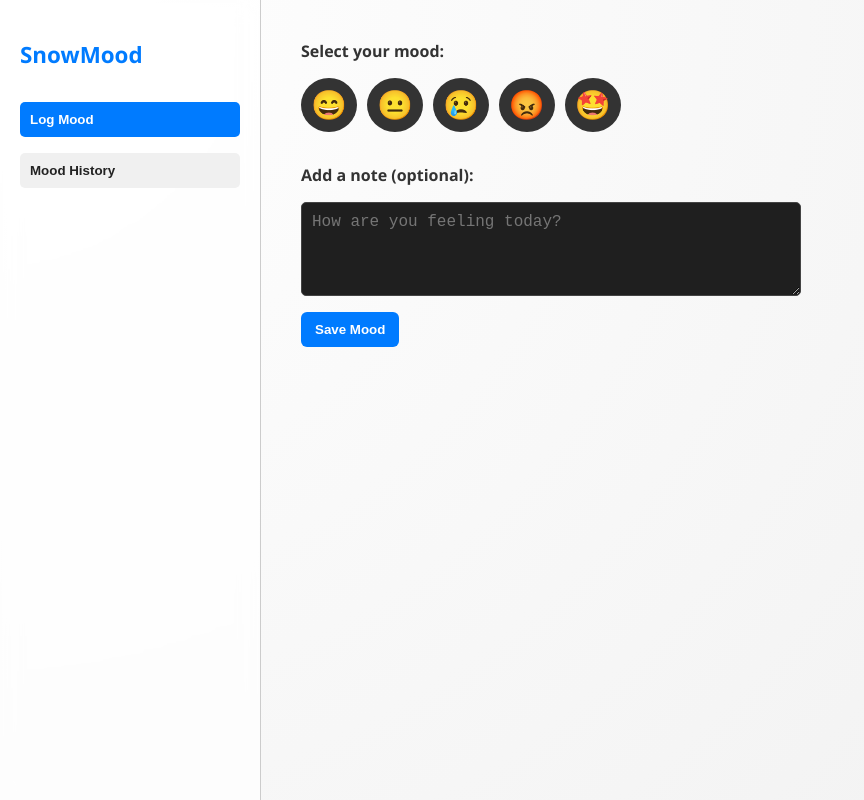
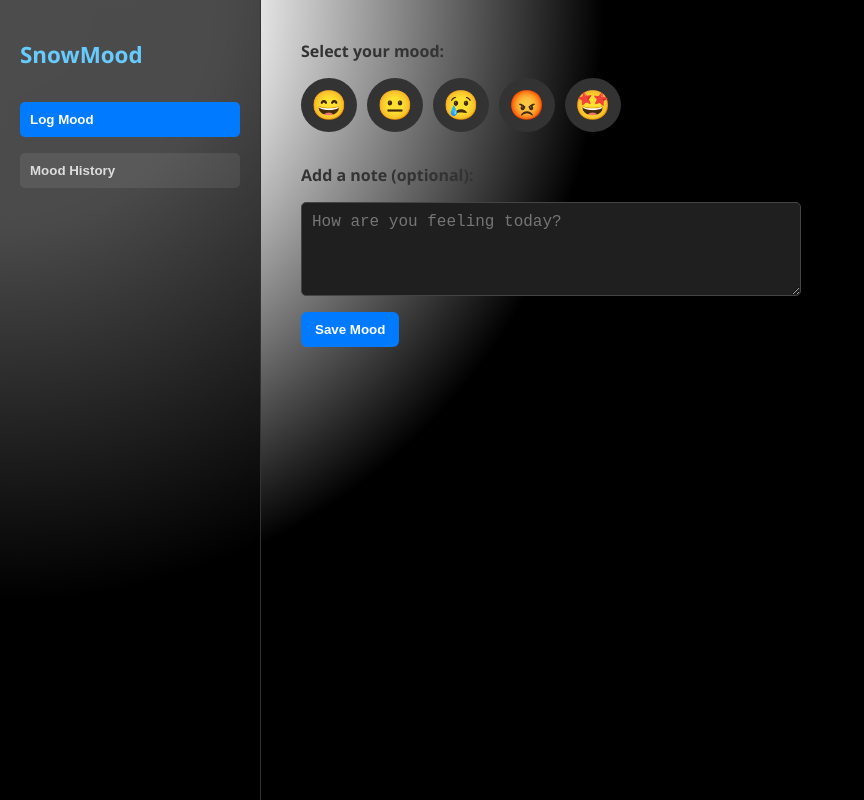
Before and after one commit to Aniketh-Srivathsa/daily-mood-logger, a React (Create React App) app: page / in a window 1280 px wide. Both pictures are taken after a click on the button "Log Mood". Shown: the whole page, without its empty margins (0-864 px from the left). Built offline with nearby package versions, Linux system fonts and the light colour scheme.

Commit message:
finalized changes: logo routing and spotlight effect

```diff
--- a/package.json
+++ b/package.json
@@ -9,7 +9,7 @@
     "@testing-library/user-event": "^13.5.0",
     "react": "^19.1.0",
     "react-dom": "^19.1.0",
-    "react-scripts": "5.0.1",
+    "react-scripts": "^3.0.1",
     "react-toastify": "^11.0.5",
     "web-vitals": "^2.1.4"
   },
--- a/public/index.html
+++ b/public/index.html
@@ -24,7 +24,7 @@
       work correctly both with client-side routing and a non-root public URL.
       Learn how to configure a non-root public URL by running `npm run build`.
     -->
-    <title>React App</title>
+    <title>Daily Mood Loggerrr</title>
   </head>
   <body>
     <noscript>You need to enable JavaScript to run this app.</noscript>
--- a/src/App.css
+++ b/src/App.css
@@ -1,8 +1,16 @@
+/* Spotlight Cursor Background */
 body {
+  background: radial-gradient(
+    circle at var(--x, 50%) var(--y, 50%),
+    #ffffff 0%,
+    #ffffff10 15%,
+    #000000 40%
+  );
+  background-repeat: no-repeat;
+  background-size: 100% 100%;
+  transition: background 0.3s ease, color 0.3s ease;
+  color: #fff;
   font-family: 'Segoe UI', Tahoma, Geneva, Verdana, sans-serif;
-  background: radial-gradient(circle at var(--x, 50%) var(--y, 50%), #ffffff, #f0f0f0);
-  color: #222;
-  transition: background 0.3s, color 0.3s;
 }
 
 .app {
@@ -13,35 +21,35 @@ body {
 /* Sidebar */
 .sidebar {
   width: 220px;
-  background-color: rgba(255, 255, 255, 0.75);
-  border-right: 1px solid #ccc;
+  background-color: rgba(0, 0, 0, 0.7);
+  border-right: 1px solid #333;
   padding: 20px;
   display: flex;
   flex-direction: column;
   gap: 1rem;
-  backdrop-filter: blur(10px);
+  backdrop-filter: blur(6px);
 }
 
 .sidebar h2 {
   font-size: 1.4rem;
   margin-bottom: 1rem;
-  color: #007bff;
+  color: #66ccff;
 }
 
 .sidebar button {
   padding: 10px;
-  background-color: #f0f0f0;
+  background-color: rgba(255, 255, 255, 0.08);
   border: none;
   border-radius: 5px;
   cursor: pointer;
   text-align: left;
   font-weight: 600;
-  color: #222;
+  color: #ddd;
   transition: background-color 0.2s ease;
 }
 
 .sidebar button:hover {
-  background-color: #e0e0e0;
+  background-color: rgba(255, 255, 255, 0.15);
 }
 
 .sidebar button.active {
@@ -49,12 +57,22 @@ body {
   color: white;
 }
 
+/* Clickable Logo */
+.logo {
+  cursor: pointer;
+  transition: color 0.2s ease;
+}
+
+.logo:hover {
+  color: #ffffff;
+}
+
 .content {
   flex: 1;
   padding: 40px;
 }
 
-/* Add the rest of your existing styles here */
+/* Mood Form / Shared Styles */
 form {
   display: flex;
   flex-direction: column;
@@ -118,6 +136,7 @@ button.save-btn:hover {
   background-color: #0056b3;
 }
 
+/* Mood History */
 .mood-history {
   max-width: 500px;
 }
--- a/src/App.jsx
+++ b/src/App.jsx
@@ -18,7 +18,7 @@ function App() {
     if (saved) setLogs(JSON.parse(saved));
   }, []);
 
-  // Cursor-based dynamic background
+  // Spotlight effect based on cursor
   useEffect(() => {
     const handleMouseMove = (e) => {
       const x = (e.clientX / window.innerWidth) * 100;
@@ -64,7 +64,9 @@ function App() {
   return (
     <div className="app">
       <div className="sidebar">
-        <h2>SnowMood</h2>
+        <h2 className="logo" onClick={() => setShowLanding(true)}>
+          SnowMood
+        </h2>
         <button
           onClick={() => setCurrentTab('log')}
           className={currentTab === 'log' ? 'active' : ''}
--- a/src/components/LandingPage.css
+++ b/src/components/LandingPage.css
@@ -1,7 +1,12 @@
 .landing {
     height: 100vh;
-    background: radial-gradient(circle at var(--x, 50%) var(--y, 50%), #ffffff, #f0f0f0);
-    color: #222;
+    background: radial-gradient(
+      circle at var(--x, 50%) var(--y, 50%),
+      #ffffff 0%,
+      #ffffff10 15%,
+      #000000 40%
+    );
+    color: #fff;
     display: flex;
     flex-direction: column;
     justify-content: center;
@@ -14,13 +19,13 @@
   .landing h1 {
     font-size: 2.8rem;
     margin-bottom: 1rem;
-    color: #007bff;
+    color: #66ccff;
   }
 
   .landing p {
     font-size: 1.2rem;
     margin-bottom: 2rem;
-    color: #555;
+    color: #ddd;
   }
 
   .landing-buttons {
--- a/src/components/LandingPage.jsx
+++ b/src/components/LandingPage.jsx
@@ -2,6 +2,7 @@ import React, { useEffect } from 'react';
 import './LandingPage.css';
 
 function LandingPage({ onSelect }) {
+  // ✅ Cursor spotlight effect
   useEffect(() => {
     const handleMouseMove = (e) => {
       const x = (e.clientX / window.innerWidth) * 100;
@@ -15,7 +16,7 @@ function LandingPage({ onSelect }) {
 
   return (
     <div className="landing">
-      <h1>Welcome to Daily Mood Logger</h1>
+      <h1>Welcome to SnowMood</h1>
       <p>Track how you're feeling. Every day matters. 🌙</p>
       <div className="landing-buttons">
         <button onClick={() => onSelect('log')}>Log Mood</button>
```
Also changed, not shown: 1 other file (tests, documents, lock files or other folders).
